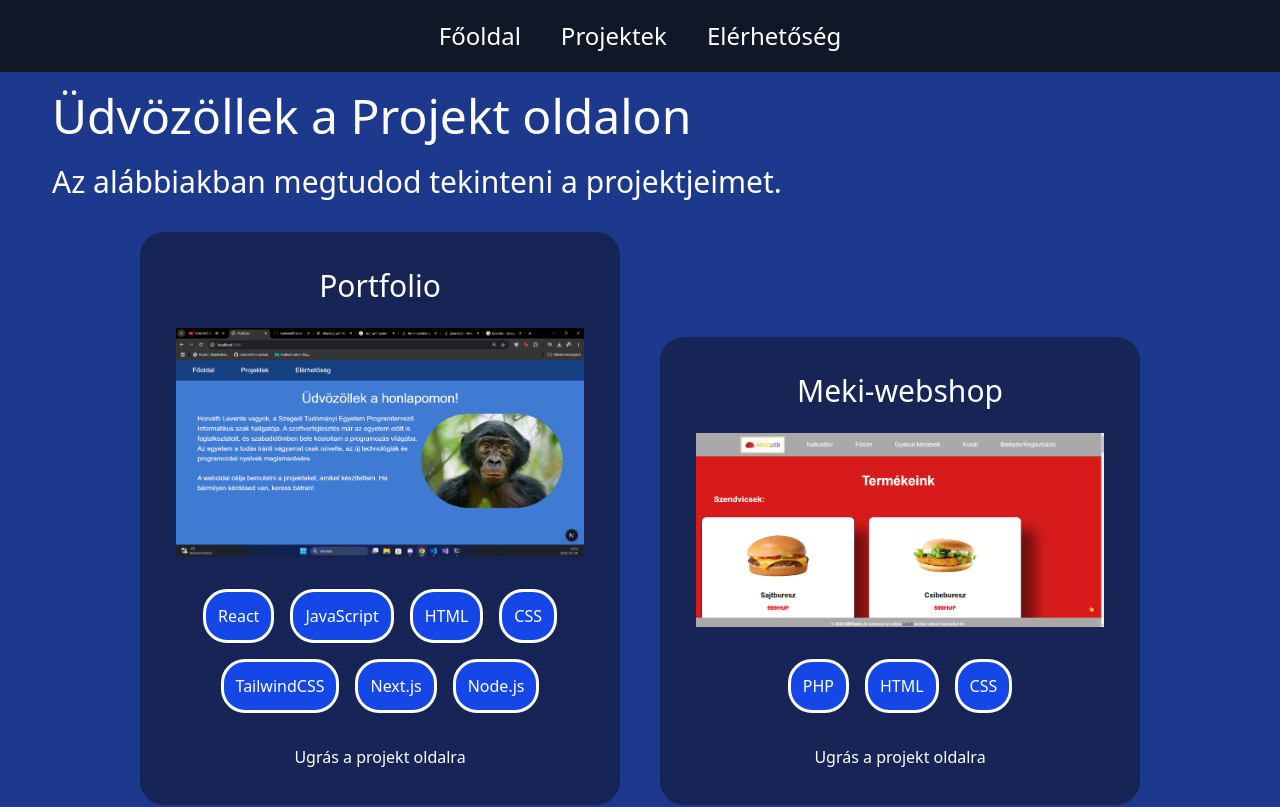
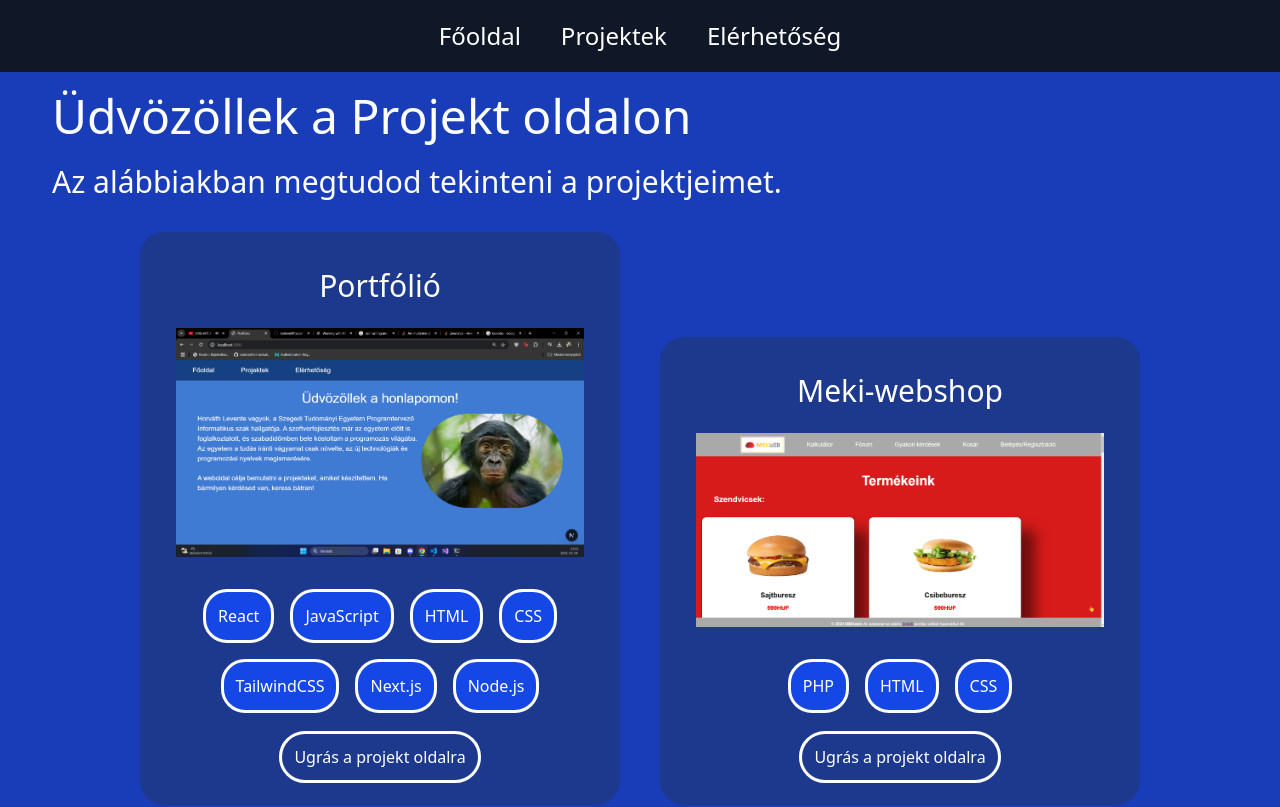
Before and after one commit to horleve001/portfolio, a Next.js app: page /Projekt in a window 1280 px wide. Shown: the top 807 px of the page. Built offline with nearby package versions, Linux system fonts and the light colour scheme.

Commit message:
Designing

```diff
--- a/src/app/Projekt/[id]/page.js
+++ b/src/app/Projekt/[id]/page.js
@@ -6,10 +6,10 @@ export default async function Projekt_Template({ params }) {
   let temp = JSON.stringify(projects);
   temp = JSON.parse(temp);
 
-  let current = temp.projects.find((project) => project.name === id);
+  let current = temp.projects.find((project) => encodeURI(project.name) === id);
   return (
-    <div className="m-15 p-5">
-      <h1 className="flex p1 White"> {id}</h1>
+    <div className="mt-15 p-5 m-5">
+      <h1 className="p-3 text-5xl"> {current.name}</h1>
       <p>Welcome to the projekt page.</p>
       <p>Here you can see my project.</p>
       <img
--- a/src/app/components/navigation.js
+++ b/src/app/components/navigation.js
@@ -5,13 +5,13 @@ import React from "react";
 export const Navigation = () => {
   return (
     <nav className="bg-gray-900 text-white flex justify-center fixed top-0 w-full">
-      <Link href="/" className="hover:bg-blue-800 p-5 text-2xl">
+      <Link href="/" className="hover:bg-blue-900 p-5 text-2xl">
         Főoldal
       </Link>
-      <Link href="/Projekt" className="hover:bg-blue-800 p-5 text-2xl">
+      <Link href="/Projekt" className="hover:bg-blue-900 p-5 text-2xl">
         Projektek
       </Link>
-      <Link href="/Contact" className="hover:bg-blue-800 p-5 text-2xl">
+      <Link href="/Contact" className="hover:bg-blue-900 p-5 text-2xl">
         Elérhetőség
       </Link>
     </nav>
@@ -23,7 +23,7 @@ export const Projekt_List = () => {
   const projekt_list = temp.projects.map((project) => (
     <div
       key={project.name}
-      className="bg-blue-950 p-6 text-white m-5 rounded-3xl inline-block w-4/10 "
+      className="bg-blue-900 p-6 text-white m-5 rounded-3xl inline-block w-4/10 "
     >
       <h2 className="p-3 text-3xl">{project.name}</h2>
       <img
@@ -44,7 +44,7 @@ export const Projekt_List = () => {
       <p className="p-3">
         <Link
           href={`/Projekt/${project.name}`}
-          className="hover:bg-blue-800 p-3"
+          className="p-3 hover:bg-white hover:text-blue-950 rounded-full border-3"
         >
           Ugrás a projekt oldalra
         </Link>
--- a/src/app/layout.js
+++ b/src/app/layout.js
@@ -15,7 +15,7 @@ export const metadata = {
 export default function RootLayout({ children }) {
   return (
     <html>
-      <body className="bg-blue-900 text-white">
+      <body className="bg-blue-800 text-white">
         <Navigation />
         {children}
         <SpeedInsights />
--- a/src/app/projects.json
+++ b/src/app/projects.json
@@ -1,7 +1,7 @@
 {
   "projects": [
     {
-      "name": "Portfolio",
+      "name": "Portfólió",
       "description": "This is my portfolio",
       "img": "portfolio.png",
       "link": "https://github.com/horleve001/portfolio",
```
